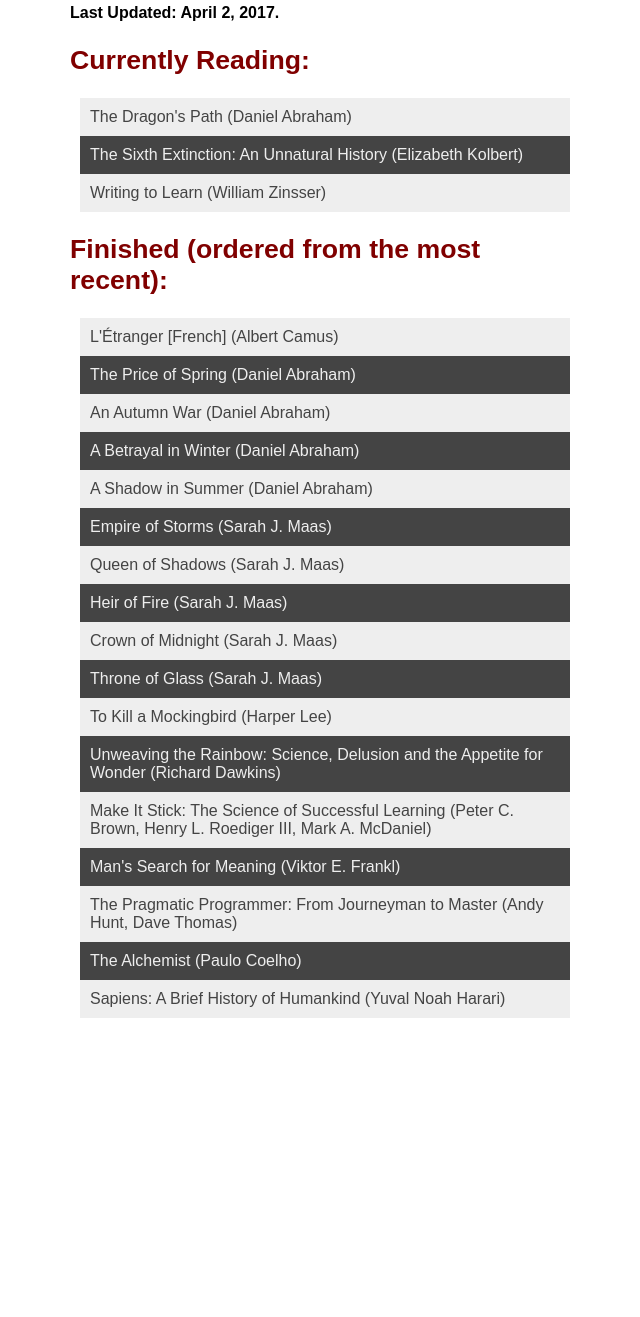
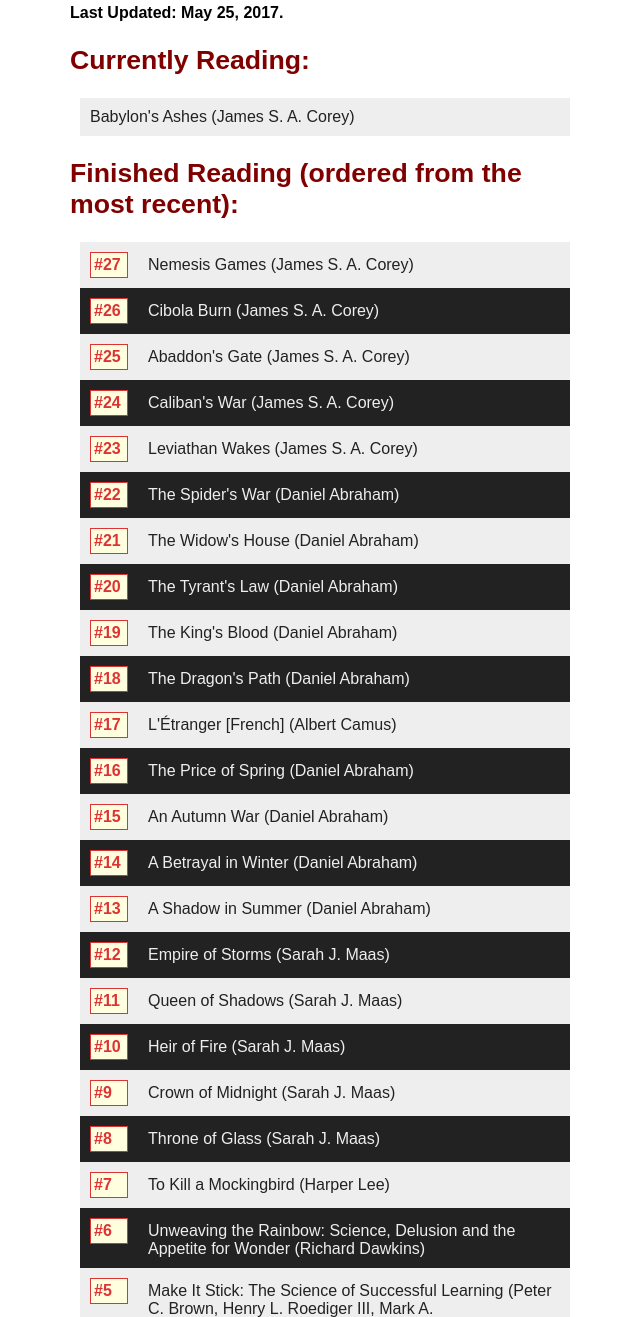
Before and after one commit to atomicbomber-git/reading_list, a plain HTML site: page index.html in a window 1280 px wide. Shown: the part 242-1559 px from the top of the page, without its empty margins (320-960 px from the left). Before the commit the page ends 1276 px from the top, so only its background shows below. Drawn offline with Linux system fonts and the light colour scheme.

Commit message:
Updated CSS and list

```diff
--- a/index.html
+++ b/index.html
@@ -28,17 +28,43 @@
 
             li:nth-child(n) {
                 background: #EEEEEE;
-                color: #444444;
+                color: #222222;
             }
 
             li:nth-child(2n) {
-                background: #444444;
+                background: #222222;
                 color: #EEEEEE;
+            }
+
+            span.number {
+                font-weight: bold;
+                padding: 3px;
+                display: inline-block;
+                min-width: 30px;
+                text-align: left;
+                border: thin solid #DD3333;
+                background: lightyellow;
+                color: #DD3333;
             }
 
             p {
                 line-height: 15pt;
             }
+
+            ol.list {
+                display: table;
+            }
+
+            ol.list li {
+                display: table-row;
+            }
+
+            ol.list span.cell {
+                padding: 10px;
+                display: table-cell;
+            }
+
+
         </style>
     </head>
     <body>
@@ -49,34 +75,54 @@
              and to remind myself of my intention to read as often as possible. <strong> All books listed are in English unless noted otherwise. </strong>
         </p>
 
-        <p> <strong> Last Updated: April 2, 2017. </strong> </p>
+        <p> <strong> Last Updated: May 25, 2017. </strong> </p>
 
         <h2> Currently Reading: </h2>
 		<ol>
-			<li> The Dragon's Path (Daniel Abraham) </li>
-			<li> The Sixth Extinction: An Unnatural History (Elizabeth Kolbert) </li>
-			<li> Writing to Learn (William Zinsser) </li>
+			<li> Babylon's Ashes (James S. A. Corey) </li>
 		</ol>
 
-        <h2> Finished (ordered from the most recent): </h2>
-        <ol>
-	    <li> L'Étranger [French] (Albert Camus) </li>
-            <li> The Price of Spring (Daniel Abraham) </li>
-            <li> An Autumn War (Daniel Abraham) </li>
-            <li> A Betrayal in Winter (Daniel Abraham) </li>
-            <li> A Shadow in Summer (Daniel Abraham) </li>
-			<li> Empire of Storms (Sarah J. Maas) </li>
-			<li> Queen of Shadows (Sarah J. Maas) </li>
-			<li> Heir of Fire (Sarah J. Maas) </li>
-			<li> Crown of Midnight (Sarah J. Maas) </li>
-        	<li> Throne of Glass (Sarah J. Maas) </li>
-			<li> To Kill a Mockingbird (Harper Lee) </li>
-			<li> Unweaving the Rainbow: Science, Delusion and the Appetite for Wonder (Richard Dawkins) </li>
-            <li> Make It Stick: The Science of Successful Learning (Peter C. Brown, Henry L. Roediger III, Mark A. McDaniel) </li>
-            <li> Man's Search for Meaning (Viktor E. Frankl) </li>
-            <li> The Pragmatic Programmer: From Journeyman to Master (Andy Hunt, Dave Thomas) </li>
-            <li> The Alchemist (Paulo Coelho) </li>
-            <li> Sapiens: A Brief History of Humankind (Yuval Noah Harari) </li>
+        <h2> Finished Reading (ordered from the most recent): </h2>
+        <ol class="list">
+            <li> <span class="cell"> <span class="number"> </span> </span> <span class="cell">Nemesis Games (James S. A. Corey) </span> </li>
+            <li> <span class="cell"> <span class="number"> </span> </span> <span class="cell">Cibola Burn (James S. A. Corey) </span> </li>
+            <li> <span class="cell"> <span class="number"> </span> </span> <span class="cell">Abaddon's Gate (James S. A. Corey) </span> </li>
+            <li> <span class="cell"> <span class="number"> </span> </span> <span class="cell">Caliban's War (James S. A. Corey) </span> </li>
+            <li> <span class="cell"> <span class="number"> </span> </span> <span class="cell">Leviathan Wakes (James S. A. Corey) </span> </li>
+            <li> <span class="cell"> <span class="number"> </span> </span> <span class="cell">The Spider's War (Daniel Abraham) </span> </li>
+            <li> <span class="cell"> <span class="number"> </span> </span> <span class="cell">The Widow's House (Daniel Abraham) </span> </li>
+            <li> <span class="cell"> <span class="number"> </span> </span> <span class="cell">The Tyrant's Law (Daniel Abraham) </span> </li>
+            <li> <span class="cell"> <span class="number"> </span> </span> <span class="cell">The King's Blood (Daniel Abraham) </span> </li>
+            <li> <span class="cell"> <span class="number"> </span> </span> <span class="cell">The Dragon's Path (Daniel Abraham) </span> </li>
+	        <li> <span class="cell"> <span class="number"> </span> </span> <span class="cell">L'Étranger [French] (Albert Camus) </span> </li>
+            <li> <span class="cell"> <span class="number"> </span> </span> <span class="cell">The Price of Spring (Daniel Abraham) </span> </li>
+            <li> <span class="cell"> <span class="number"> </span> </span> <span class="cell">An Autumn War (Daniel Abraham) </span> </li>
+            <li> <span class="cell"> <span class="number"> </span> </span> <span class="cell">A Betrayal in Winter (Daniel Abraham) </span> </li>
+            <li> <span class="cell"> <span class="number"> </span> </span> <span class="cell">A Shadow in Summer (Daniel Abraham) </span> </li>
+			<li> <span class="cell"> <span class="number"> </span> </span> <span class="cell">Empire of Storms (Sarah J. Maas) </span> </li>
+			<li> <span class="cell"> <span class="number"> </span> </span> <span class="cell">Queen of Shadows (Sarah J. Maas) </span> </li>
+			<li> <span class="cell"> <span class="number"> </span> </span> <span class="cell">Heir of Fire (Sarah J. Maas) </span> </li>
+			<li> <span class="cell"> <span class="number"> </span> </span> <span class="cell">Crown of Midnight (Sarah J. Maas) </span> </li>
+        	<li> <span class="cell"> <span class="number"> </span> </span> <span class="cell">Throne of Glass (Sarah J. Maas) </span> </li>
+			<li> <span class="cell"> <span class="number"> </span> </span> <span class="cell">To Kill a Mockingbird (Harper Lee) </span> </li>
+            <li> <span class="cell"> <span class="number"> </span> </span> <span class="cell">Unweaving the Rainbow: Science, Delusion and the Appetite for Wonder (Richard Dawkins) </span> </li>
+            <li> <span class="cell"> <span class="number"> </span> </span> <span class="cell">Make It Stick: The Science of Successful Learning (Peter C. Brown, Henry L. Roediger III, Mark A. </ McDaniel) </li>
+            <li> <span class="cell"> <span class="number"> </span> </span> <span class="cell">Man's Search for Meaning (Viktor E. Frankl) </span> </li>
+            <li> <span class="cell"> <span class="number"> </span> </span> <span class="cell">The Pragmatic Programmer: From Journeyman to Master (Andy Hunt, Dave Thomas) </span> </li>
+            <li> <span class="cell"> <span class="number"> </span> </span> <span class="cell">The Alchemist (Paulo Coelho) </span> </li>
+            <li> <span class="cell"> <span class="number"> </span> </span> <span class="cell">Sapiens: A Brief History of Humankind (Yuval Noah Harari) </span> </li>
+
+
         </ol>
+
+        <script>
+            var numbers = document.getElementsByClassName("number");
+
+            for (var i = 0; i < numbers.length; i++) {
+                numbers[numbers.length - i - 1].innerHTML = "#" + (i + 1);
+            }
+
+        </script>
+
     </body>
 </html>
```
